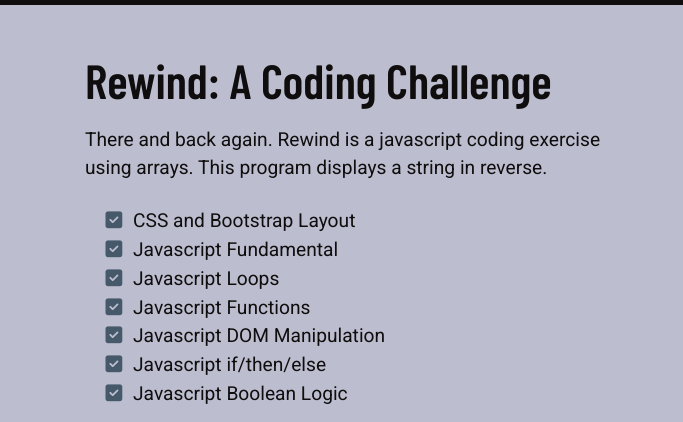
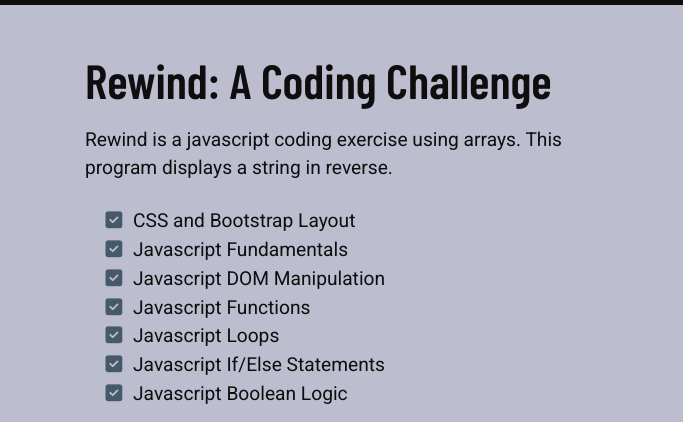
Before and after one commit to NickSeyler/Rewind, a plain HTML site: page index.html in a window 1280 px wide. Shown: the part 56-478 px from the top of the page, 0-683 px from the left. Drawn offline with nearby package versions, Linux system fonts and the light colour scheme.

Commit message:
Cleaned Webpage

```diff
--- a/index.html
+++ b/index.html
@@ -64,16 +64,16 @@
                 <div class="col-12 col-md-8 col-lg-6">
                     <h1 class="display-5 fw-bold mb-3">Rewind: A Coding Challenge</h1>
                     <p>
-                        There and back again. Rewind is a javascript coding exercise using arrays.
+                        Rewind is a javascript coding exercise using arrays.
                         This program displays a string in reverse.
                     </p>
                     <ul class="fa-ul pt-2">
                         <li><span class="fa-li"><i class="checklisticon fas fa-check-square"></i></span>CSS and Bootstrap Layout</li>
-                        <li><span class="fa-li"><i class="checklisticon fas fa-check-square"></i></span>Javascript Fundamental</li>
+                        <li><span class="fa-li"><i class="checklisticon fas fa-check-square"></i></span>Javascript Fundamentals</li>
+                        <li><span class="fa-li"><i class="checklisticon fas fa-check-square"></i></span>Javascript DOM Manipulation</li>
+                        <li><span class="fa-li"><i class="checklisticon fas fa-check-square"></i></span>Javascript Functions</li>
                         <li><span class="fa-li"><i class="checklisticon fas fa-check-square"></i></span>Javascript Loops</li>
-                        <li><span class="fa-li"><i class="checklisticon fas fa-check-square"></i></span>Javascript Functions</li>
-                        <li><span class="fa-li"><i class="checklisticon fas fa-check-square"></i></span>Javascript DOM Manipulation</li>
-                        <li><span class="fa-li"><i class="checklisticon fas fa-check-square"></i></span>Javascript if/then/else</li>
+                        <li><span class="fa-li"><i class="checklisticon fas fa-check-square"></i></span>Javascript If/Else Statements</li>
                         <li><span class="fa-li"><i class="checklisticon fas fa-check-square"></i></span>Javascript Boolean Logic</li>
                     </ul>
                     <a type="button" class="btn btn-primary btn-lg" href="app.html">Try It Out</a>
```
Also changed, not shown: code.html (+2 -2 lines).
